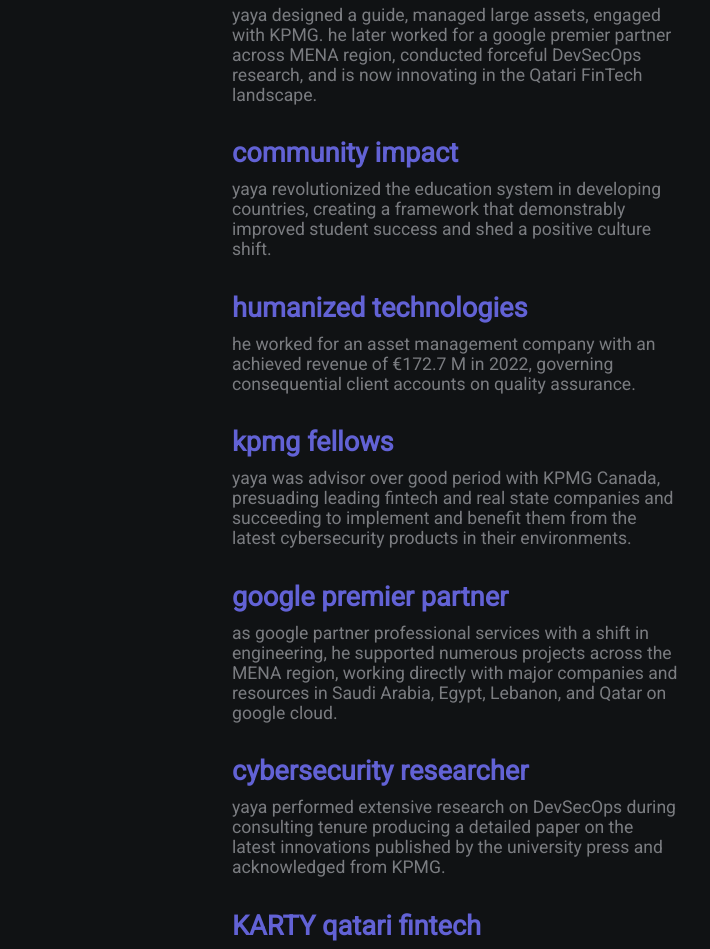
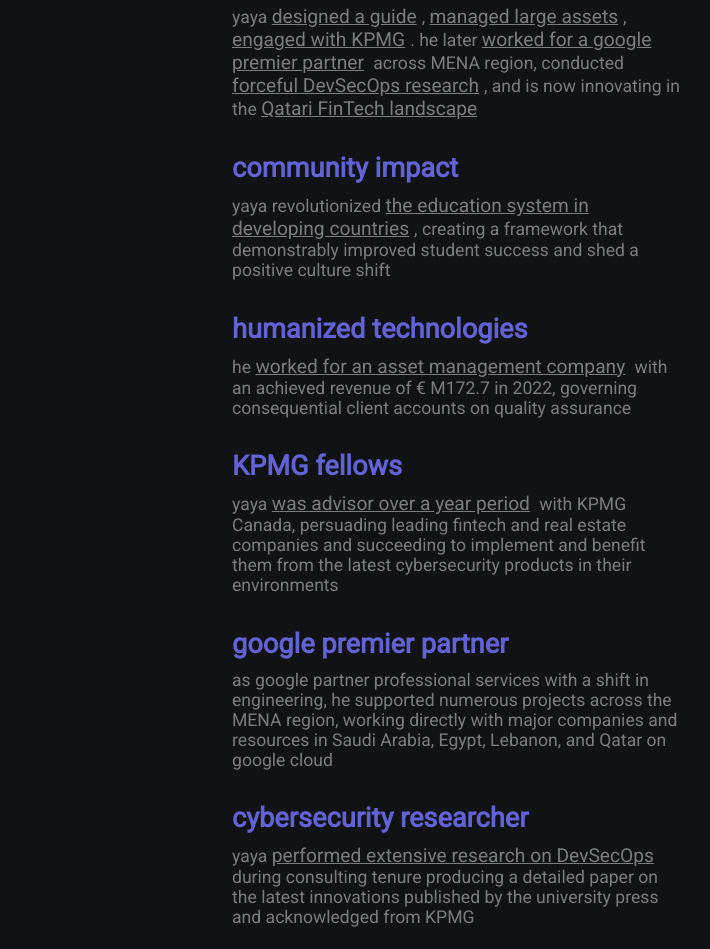
Before and after one commit to yaya2devops/profile, a website: page index.html in a window 1280 px wide. Shown: the part 140-1089 px from the top of the page, 408-1118 px from the left. Drawn offline with Linux system fonts and the light colour scheme.

Commit message:
hyperlinkuuuuu

```diff
--- a/index.html
+++ b/index.html
@@ -20,37 +20,25 @@
         </div>
         <div class="section-2">
             <h2>significance</h2>
-            <p> yaya designed a guide, managed large assets, engaged with KPMG. he later worked for a google premier partner across MENA region, conducted forceful DevSecOps research, and is now innovating in the Qatari FinTech landscape.
+            <p>yaya <a href="#community_impact" style="text-decoration: underline; display: inline;">designed a guide</a>, <a href="#humanized_technologies" style="text-decoration: underline; display: inline;">managed large assets</a>, <a href="#kpmg_fellows" style="text-decoration: underline; display: inline;">engaged with KPMG</a>. he later <a href="#google_premier_partner" style="text-decoration: underline; display: inline;">worked for a google premier partner</a> across MENA region, conducted <a href="#cybersecurity_researcher" style="text-decoration: underline; display: inline;">forceful DevSecOps research</a>, and is now innovating in the <a href="#karty_qatari_fintech" style="text-decoration: underline; display: inline;">Qatari FinTech landscape</a></p>
 
-            <h2>community impact</h2>
-            <p>
-            yaya revolutionized the education system in developing countries, creating a framework that demonstrably improved student success and shed a positive culture shift.
-            </p>
+            <h2 id="community_impact">community impact</h2>
+            <p>yaya revolutionized  <a href="https://istic.computer-engineering.tech/#/" target="_blank" style="text-decoration: underline; display: inline;">the education system in developing countries</a>, creating a framework that demonstrably improved student success and shed a positive culture shift</p>
 
-            <h2>humanized technologies</h2>
-            <p>
-            he worked for an asset management company with an achieved revenue of €172.7 M in 2022, governing consequential client accounts on quality assurance.
-            </p>
+            <h2 id="humanized_technologies">humanized technologies</h2>
+            <p>he <a href="https://github.com/yaya2devops/bachelor-guide/blob/main/docs/pfa/ack-amal.md" target="_blank" style="text-decoration: underline; display: inline;">worked for an asset management company</a> with an achieved revenue of € M172.7  in 2022, governing consequential client accounts on quality assurance</p>
 
-            <h2>kpmg fellows</h2>
-            <p>
-            yaya was advisor over good period with KPMG Canada, presuading leading fintech and real state companies and succeeding to implement and benefit them from the latest cybersecurity products in their environments.
-            </p>
+            <h2 id="kpmg_fellows">KPMG fellows</h2>
+            <p>yaya <a href="https://istic.computer-engineering.tech/#/../pfe" target="_blank" style="text-decoration: underline; display: inline;">was advisor over a year period</a> with KPMG Canada, persuading leading fintech and real estate companies and succeeding to implement and benefit them from the latest cybersecurity products in their environments</p>
 
-            <h2>google premier partner</h2>
-            <p>
-            as google partner professional services with a shift in engineering, he supported numerous projects across the MENA region, working directly with major companies and resources in Saudi Arabia, Egypt, Lebanon, and Qatar on google cloud.
-            </p>
+            <h2 id="google_premier_partner">google premier partner</h2>
+            <p>as google partner professional services with a shift in engineering, he supported numerous projects across the MENA region, working directly with major companies and resources in Saudi Arabia, Egypt, Lebanon, and Qatar on google cloud</p>
 
-            <h2>cybersecurity researcher</h2>
-            <p>
-            yaya performed extensive research on DevSecOps during consulting tenure producing a detailed paper on the latest innovations published by the university press and acknowledged from KPMG.
-            </p>
+            <h2 id="cybersecurity_researcher">cybersecurity researcher</h2>
+            <p>yaya <a href="https://devsecops.computer-engineering.tech/" target="_blank" style="text-decoration: underline; display: inline;">performed extensive research on DevSecOps</a> during consulting tenure producing a detailed paper on the latest innovations published by the university press and acknowledged from KPMG</p>
 
-            <h2>KARTY qatari fintech</h2>
-            <p>
-            yaya found his calling working on KARTY a groundbreaking fintech app poised to revolutionize money movement in the Qatari market.
-            </p>
+            <h2 id="karty_qatari_fintech">KARTY qatari fintech</h2>
+            <p>yaya found his calling working on KARTY <a href="https://karty.qa/" target="_blank" style="text-decoration: underline; display: inline;">a groundbreaking fintech app</a> poised to revolutionize money movement in the Qatari market</p>
 
             <h2>yaya also likes emails</h2>
             <p>dev@yahya-abulhaj.dev</p>
```
